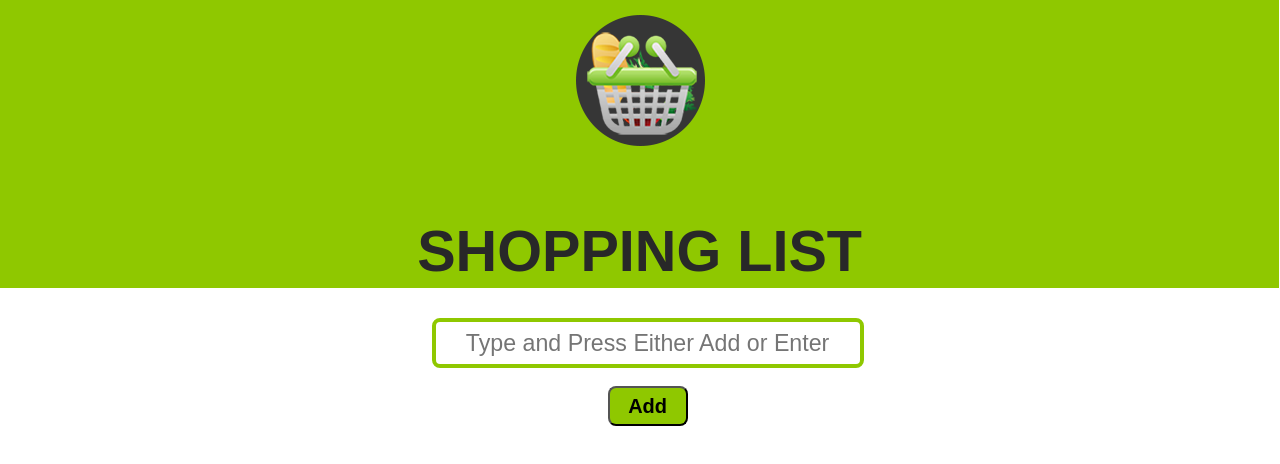
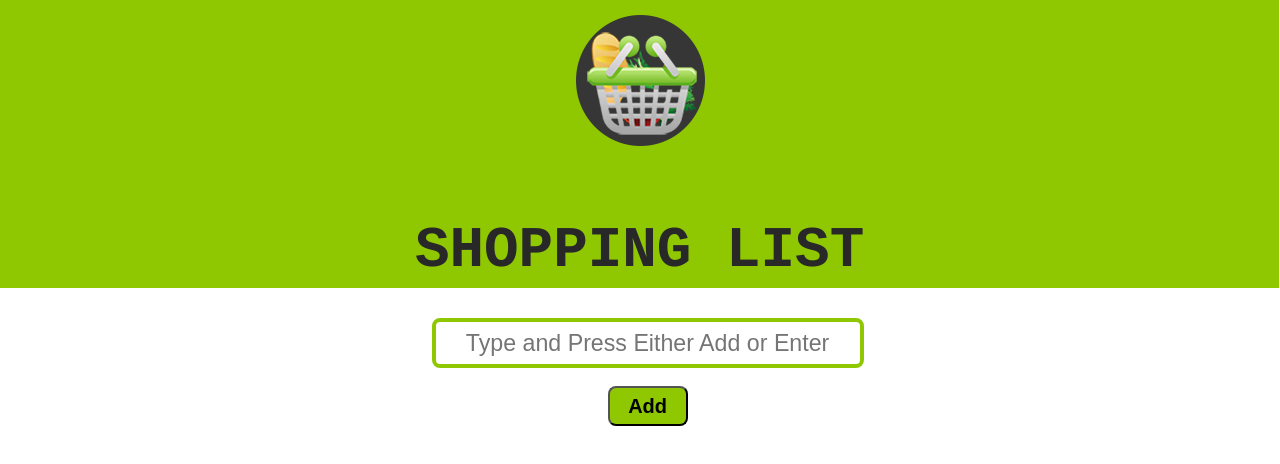
Before and after one commit to edgarmarquez/ShoppingList, a plain HTML site: page index.html in a window 1280 px wide. Drawn offline with Linux system fonts and the light colour scheme.

Commit message:
SL font update

```diff
--- a/style.css
+++ b/style.css
@@ -2,7 +2,7 @@
 
 h1{
 	text-align:center;
-	font-family:sans-serif;
+	font-family:courier, sans-serif;
 	font-size:360%;
 	color:#282828;
 	margin-top:40px;
```
